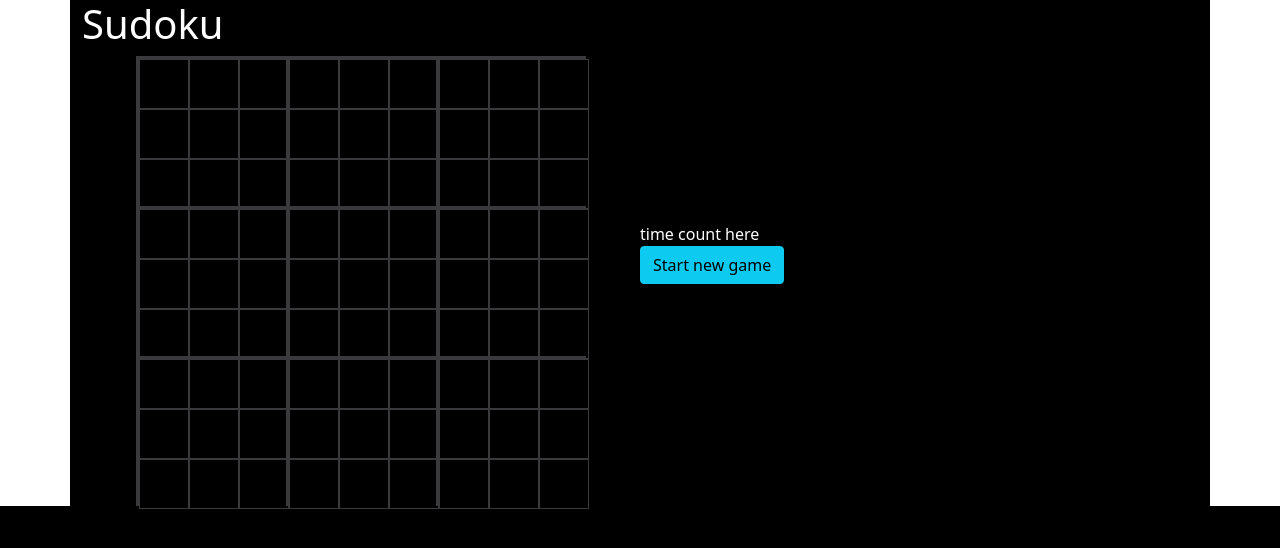
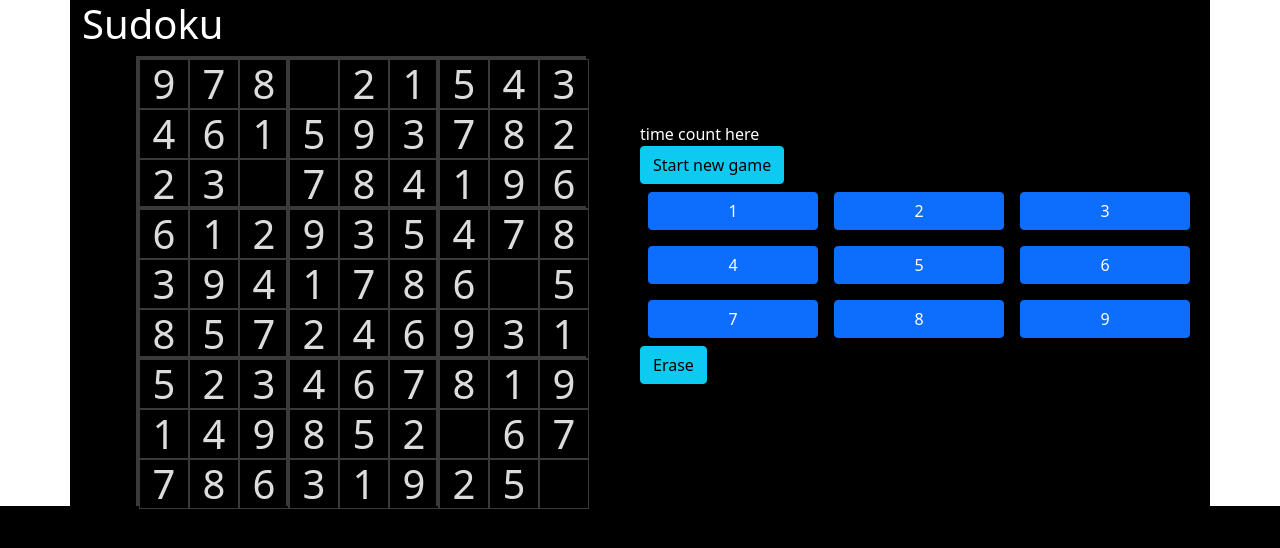
Before and after one commit to ap3120/sudoku, a PHP site: page /sudoku.html in a window 1280 px wide. Shown: the top 548 px of the page. Run offline with PHP 8.4, Linux system fonts and the light colour scheme.

Commit message:
sudoku filling completed

```diff
--- a/css/style.css
+++ b/css/style.css
@@ -70,7 +70,12 @@
 .highlight{
     background-color:#2F4F4F;
 }
-
+.highlight2{
+    background-color:#708090;
+}
+.filling_square{
+    color:#3CB371;
+}
 #keyboard{
     display:grid;
     grid-template-columns:repeat(3,3fr);
--- a/js/main.js
+++ b/js/main.js
@@ -1,25 +1,25 @@
 //Create the sudoku grid
 createBigSquares();
 createSmallSquares();
-
 
 function createBigSquares(){
     const gameBoard = document.getElementById("board");
     for (let index=0; index<9; index ++){
         let bigSquare = document.createElement("div");
         bigSquare.classList.add("big_square");
-        bigSquare.setAttribute("id", index+1);
+        bigSquare.setAttribute("id", index);
         gameBoard.appendChild(bigSquare);
     }
 }
+
 function createSmallSquares(){
     for (let index=0; index<9; index ++){
-        const bigSquare = document.getElementById(index + 1);
+        const bigSquare = document.getElementById(index);
         for (let i=0;i<9; i ++){
             let smallSquare = document.createElement("div");
             smallSquare.classList.add("small_square");
-            const line = 3*Math.floor(index/3)+Math.floor(i/3)+1;
-            const col = (index%3)*3+i%3+1;
+            const line = 3*Math.floor(index/3)+Math.floor(i/3);
+            const col = (index%3)*3+i%3;
             const smallSquareId = String(line)+","+String(col);
             smallSquare.setAttribute("id",smallSquareId);
             bigSquare.appendChild(smallSquare);
@@ -27,21 +27,52 @@ function createSmallSquares(){
     }
 }
 
-const smallSquarus = document.getElementsByClassName("small_square");
-//console.log(smallSquarus);
+let selectedSmallSquareId = null;
 
-//smallSquarus.onclick=()=>{
-    //smallSquarus.style.backgroundColor='red';
-    //smallSquarus.classList.add('highlight');
-//}
+for (let i=0;i<9;i++){
+    for (let j=0;j<9;j++){
+        const smallSquare = document.getElementById(String(i)+","+String(j));
+        smallSquare.addEventListener("click",function(){
+            selectedSmallSquareId = smallSquare.getAttribute('id');
+            for (let k=0;k<9;k++){
+                for (let l=0;l<9;l++){
+                    const element = document.getElementById(String(k)+","+String(l));
+                    if (i==k && j==l){
+                        element.classList.remove('highlight2');
+                        element.classList.add('highlight');
+                    }
+                    else if (3*Math.floor(i/3)+Math.floor(j/3)==3*Math.floor(k/3)+Math.floor(l/3)){
+                        element.classList.remove('highlight');
+                        element.classList.add('highlight2');
+                    }
+                    else if (i==k || j==l){
+                        element.classList.remove('highlight');
+                        element.classList.add('highlight2');
+                    }
+                    else {
+                        element.classList.remove('highlight');
+                        element.classList.remove('highlight2');
+                    }
+                }
+            }
+        })
+    }
+}
 
-
-smallSquarus.addEventListener("click",function(){
-    smallSquarus.classList.add('highlight');
-})
-
+//Create the keypad and display numbers in empty squares
 function handleButton(number){
-    console.log(number);
+    element = document.getElementById(selectedSmallSquareId);
+    for (let i=0;i<modifiableListIndex.length;i++){
+        if (element.getAttribute('id') == modifiableListIndex[i]){
+            element.classList.add('filling_square');
+            element.textContent = number;
+            let str = selectedSmallSquareId.split(",");
+            let k = parseInt(str[0]);
+            let l = parseInt(str[1]);
+            sudoList[k][l] = parseInt(number);
+            isSudokuCompleted();
+        }
+    }
 }
 
 function generateKeypad(){
@@ -58,9 +89,11 @@ function generateKeypad(){
 }
 //Create the sudoku
 let list = Array.from({length:9},()=>Array.from({length:9},()=>[1,2,3,4,5,6,7,8,9]));
+let sudoList = Array.from({length:9},()=>[0,0,0,0,0,0,0,0,0]);
 let allLists = [];
 let indexList = [];
 let lengthList = [];
+let modifiableListIndex = [];
 let key = true;
 let stopLoop = true;
 
@@ -159,9 +192,13 @@ function handleWrongSudoku(){
 function showSudoku(){
     for (let i=0;i<9;i++){
         for (let j=0;j<9;j++){
-            let sq = document.getElementById(String(i+1)+","+String(j+1));
-            if (Math.random()<1){
+            let sq = document.getElementById(String(i)+","+String(j));
+            if (Math.random()<0.95){
                 sq.textContent=String(list[i][j]);
+                sudoList[i][j]=list[i][j];
+            }
+            else{
+                modifiableListIndex.push(sq.getAttribute('id'));
             }
         }
     }
@@ -188,9 +225,44 @@ function generateSudoku(){
         }
         stopLoop = exitLoop();
     }
-    console.log(indexList.length);
+}
+
+function isSudokuCompleted(){
+    let sudokuCompleted = true;
+    for (let i=0;i<9;i++){
+        for (let j=0;j<9;j++){
+            if (list[i][j] != sudoList[i][j]){
+                sudokuCompleted = false;
+            }
+        }
+    }
+    if (sudokuCompleted == true){
+        alert("Congratulation! You've completed the sudoku.");
+    }
 }
 
 generateKeypad();
 generateSudoku();
 showSudoku();
+
+document.getElementById('erase').addEventListener('click', function(){
+    document.getElementById(selectedSmallSquareId).textContent="";
+    let str = selectedSmallSquareId.split(",");
+    let i = parseInt(str[0]);
+    let j = parseInt(str[1]);
+    sudoList[i][j] = 0;
+})
+
+document.getElementById('new_game').addEventListener('click',function(){
+    selectedSmallSquareId = null;
+    list = Array.from({length:9},()=>Array.from({length:9},()=>[1,2,3,4,5,6,7,8,9]));
+    sudoList = Array.from({length:9},()=>[0,0,0,0,0,0,0,0,0]);
+    allLists = [];
+    indexList = [];
+    lengthList = [];
+    modifiableListIndex = [];
+    key = true;
+    stopLoop = true;
+    generateSudoku();
+    showSudoku();
+})
--- a/sudoku.html
+++ b/sudoku.html
@@ -20,11 +20,12 @@
         </div>
         <div class="right_container">
             <div class="time_count">time count here</div>
-            <button class="btn btn-info">Start new game</button>
+            <button class="btn btn-info" id="new_game">Start new game</button>
             <div class="keyboard_container">
                 <div id="keyboard">
                     <!--the keyboard goes here-->
                 </div>
+                <button class="btn btn-info" id="erase">Erase</button>
             </div>
         </div>
     </div>
```
